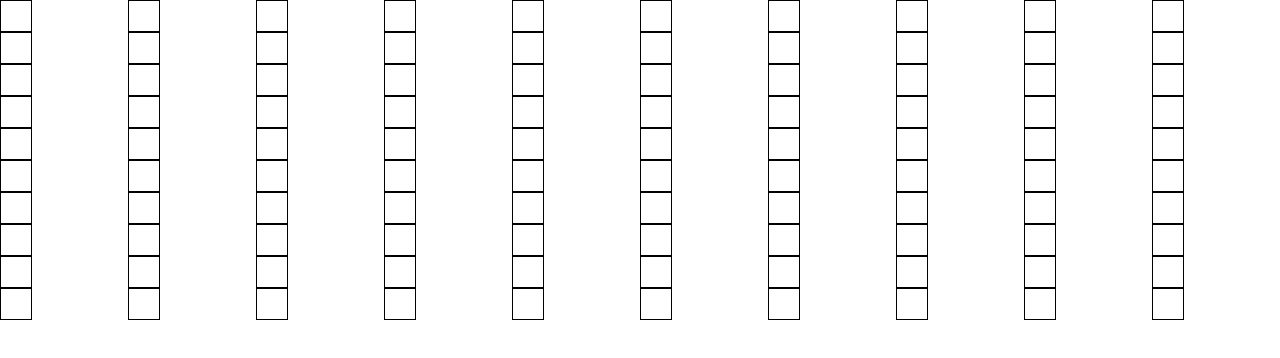
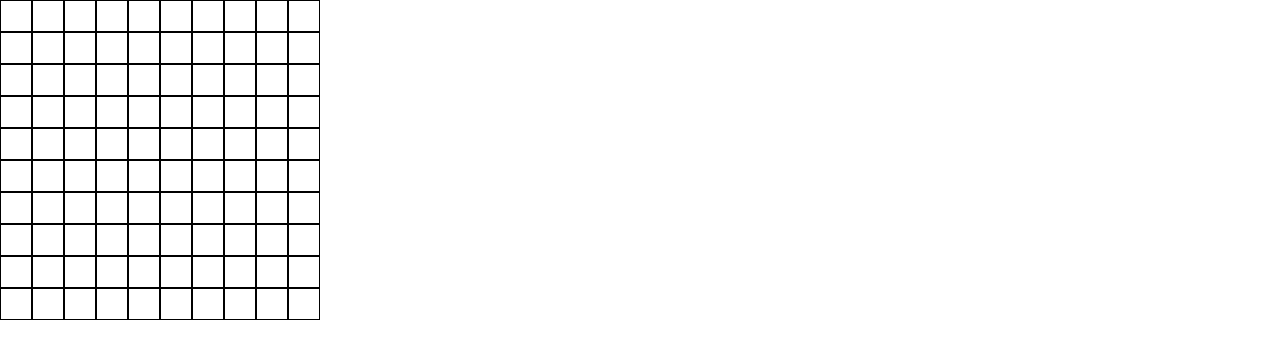
Before and after one commit to Hengry/minesweeper, a React (Create React App) app: page / in a window 1280 px wide. Shown: the top 358 px of the page. Built offline with nearby package versions, Linux system fonts and the light colour scheme.

Commit message:
basic lines and frame

```diff
--- a/src/App.tsx
+++ b/src/App.tsx
@@ -1,5 +1,6 @@
-import React, { useCallback, useReducer } from 'react';
+import React, { useCallback, useMemo, useReducer } from 'react';
 import sampleSize from 'lodash/sampleSize';
+import chunk from 'lodash/chunk';
 
 import Brick from './components/Brick';
 import { Status } from './types';
@@ -88,12 +89,33 @@ const initialState = {
 
 const App = () => {
   const [state, dispatch] = useReducer(reducer, initialState);
-  const handleClick = useCallback(() => {}, []);
+  const handleClick = useCallback((numbering: number) => {
+    dispatch({ type: 'click', payload: numbering });
+  }, []);
+  const brickMatrix = useMemo(
+    () =>
+      chunk(
+        state.contentMap.map((content, index) => ({ content, index })),
+        state.width
+      ).map((bricks, rowIndex) => ({ rowIndex, bricks })),
+    [state.contentMap, state.width]
+  );
+
   return (
     <div className='App'>
-      <div className='grid grid-cols-10'>
-        {state.contentMap.map((brickContent, index) => (
-          <Brick content={brickContent} status={state.statusMap[index]} />
+      <div>
+        {brickMatrix.map(({ bricks, rowIndex }) => (
+          <div key={rowIndex} className='flex'>
+            {bricks.map(({ content, index }) => (
+              <Brick
+                key={index}
+                numbering={index}
+                content={content}
+                status={state.statusMap[index]}
+                onClick={handleClick}
+              />
+            ))}
+          </div>
         ))}
       </div>
     </div>
--- a/src/components/Brick.tsx
+++ b/src/components/Brick.tsx
@@ -1,17 +1,26 @@
-import React from 'react';
+import React, { useCallback } from 'react';
 import { Status } from '../types';
 
 interface BrickProps {
   content: number;
   status: Status;
+  numbering: number;
+  onClick: (numbering: number) => void;
 }
-const Brick = ({ content, status }: BrickProps) => {
-  switch (status) {
-    case 'revealed':
-    case 'flagged':
-    default:
-      return <div className='w-8 h-8 border border-black' />;
-  }
+const Brick = ({ content, status, numbering, onClick }: BrickProps) => {
+  const handleClick = () => {
+    onClick(numbering);
+  };
+  return (
+    <button
+      aria-label='brick'
+      className='w-8 h-8 border border-black'
+      type='button'
+      onClick={handleClick}
+    >
+      {status === 'revealed' ? content : null}
+    </button>
+  );
 };
 
 export default Brick;
--- a/src/index.css
+++ b/src/index.css
@@ -5,7 +5,6 @@
 body {
   margin: 0;
   height: 100vh;
-  font-size: 2rem;
   font-family: monospace, BlinkMacSystemFont, 'Segoe UI', 'Roboto', 'Oxygen',
     'Ubuntu', 'Cantarell', 'Fira Sans', 'Droid Sans', 'Helvetica Neue',
     sans-serif;
```
